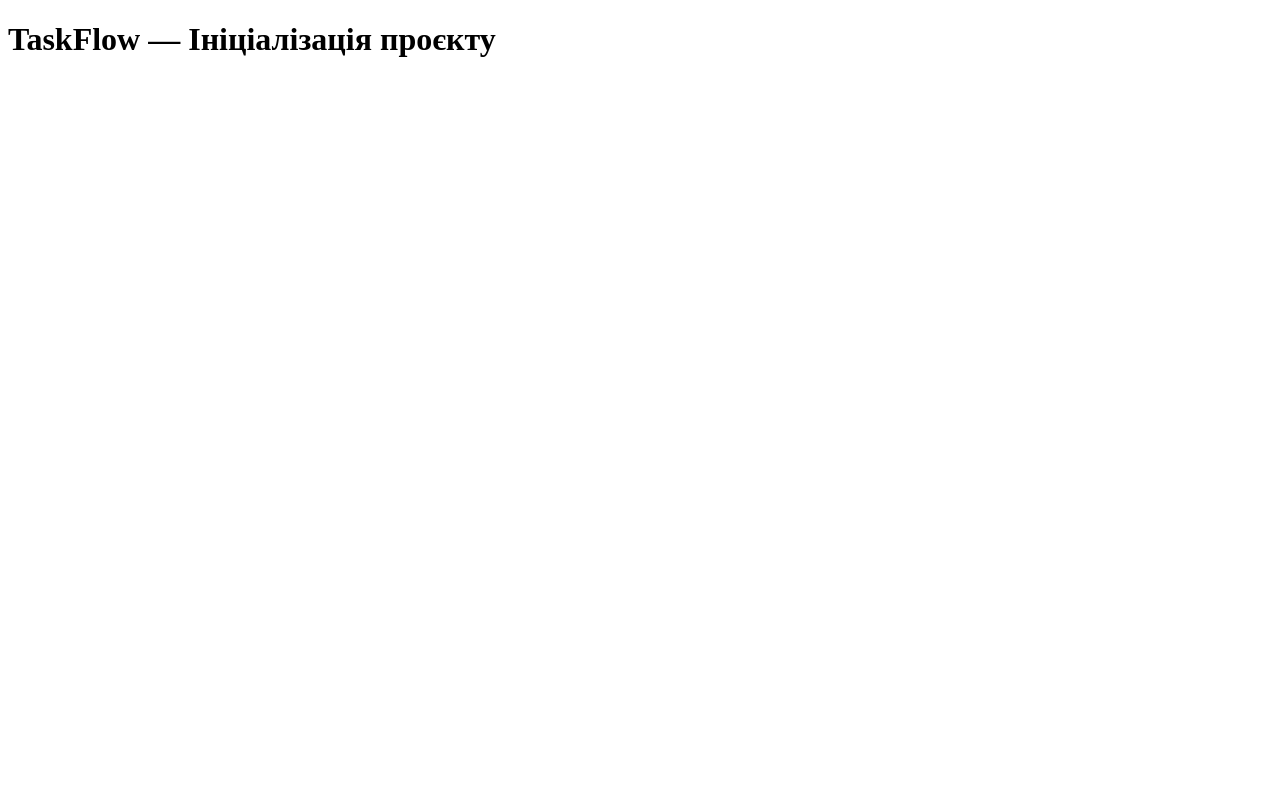
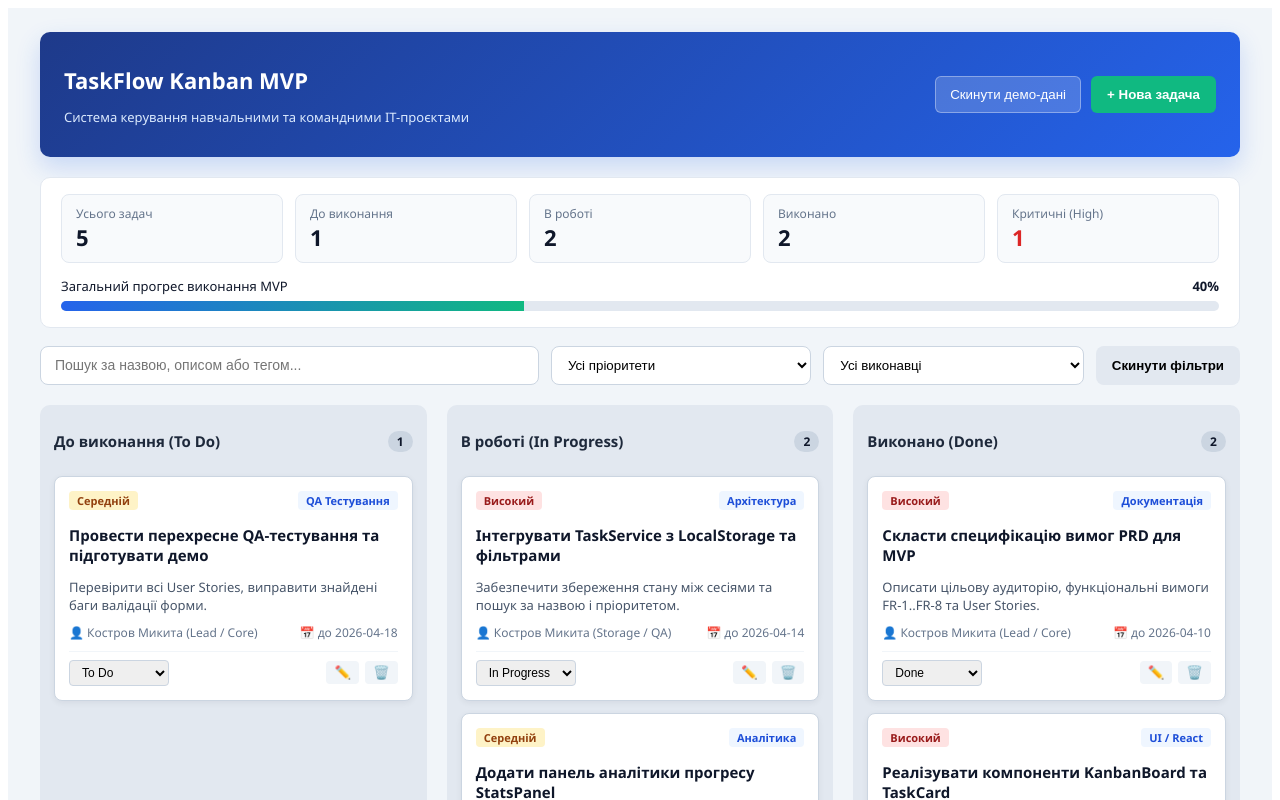
Before and after one commit to mykytakostrov-lgtm/taskflow-kanban-project, a React (Vite) app: page / in a window 1280 px wide. Shown: the top 800 px of the page. Built offline with nearby package versions, Linux system fonts and the light colour scheme.

Commit message:
feat(app): integrate TaskFlow Kanban MVP modules

```diff
--- a/src/App.jsx
+++ b/src/App.jsx
@@ -1,3 +1,130 @@
+import React, { useState, useMemo } from 'react';
+import { TaskService, COLUMNS } from './services/TaskService';
+import StatsPanel from './components/StatsPanel';
+import FilterBar from './components/FilterBar';
+import KanbanBoard from './components/KanbanBoard';
+import TaskModal from './components/TaskModal';
+import styles from './styles/TaskFlow.module.css';
+
 export default function App() {
-  return <main><h1>TaskFlow — Ініціалізація проєкту</h1></main>;
+  const [tasks, setTasks] = useState(() => TaskService.loadTasks());
+  const [filters, setFilters] = useState({
+    searchQuery: '',
+    priority: 'all',
+    assignee: 'all',
+  });
+  const [isModalOpen, setIsModalOpen] = useState(false);
+  const [editingTask, setEditingTask] = useState(null);
+
+  const assignees = (() => {
+    const set = new Set(tasks.map((t) => t.assignee).filter(Boolean));
+    return Array.from(set);
+  })();
+
+  const filteredTasks = useMemo(() => {
+    const query = filters.searchQuery.trim().toLowerCase();
+    return tasks.filter((task) => {
+      const matchesQuery =
+        !query ||
+        task.title.toLowerCase().includes(query) ||
+        task.description.toLowerCase().includes(query) ||
+        task.tag.toLowerCase().includes(query);
+
+      const matchesPriority =
+        filters.priority === 'all' || task.priority === filters.priority;
+
+      const matchesAssignee =
+        filters.assignee === 'all' || task.assignee === filters.assignee;
+
+      return matchesQuery && matchesPriority && matchesAssignee;
+    });
+  }, [tasks, filters]);
+
+  const handleCreateOrUpdate = (formData) => {
+    if (editingTask) {
+      setTasks((prev) => TaskService.updateTask(prev, editingTask.id, formData));
+    } else {
+      setTasks((prev) => TaskService.createTask(prev, formData));
+    }
+    setIsModalOpen(false);
+    setEditingTask(null);
+  };
+
+  const handleStatusChange = (taskId, nextStatus) => {
+    setTasks((prev) => TaskService.updateTask(prev, taskId, { status: nextStatus }));
+  };
+
+  const handleDeleteTask = (taskId) => {
+    setTasks((prev) => TaskService.deleteTask(prev, taskId));
+  };
+
+  const handleOpenCreate = () => {
+    setEditingTask(null);
+    setIsModalOpen(true);
+  };
+
+  const handleOpenEdit = (task) => {
+    setEditingTask(task);
+    setIsModalOpen(true);
+  };
+
+  const handleResetDemo = () => {
+    setTasks(TaskService.resetToDemo());
+  };
+
+  return (
+    <div className={styles.pageLayout}>
+      <header className={styles.topHeader}>
+        <div>
+          <h1 className={styles.brandTitle}>TaskFlow Kanban MVP</h1>
+          <p className={styles.brandSubtitle}>
+            Система керування навчальними та командними ІТ-проєктами
+          </p>
+        </div>
+        <div className={styles.headerActions}>
+          <button
+            type="button"
+            className={styles.secondaryBtn}
+            onClick={handleResetDemo}
+          >
+            Скинути демо-дані
+          </button>
+          <button
+            type="button"
+            className={styles.primaryBtn}
+            onClick={handleOpenCreate}
+          >
+            + Нова задача
+          </button>
+        </div>
+      </header>
+
+      <StatsPanel tasks={tasks} />
+
+      <FilterBar
+        filters={filters}
+        assignees={assignees}
+        onChange={setFilters}
+      />
+
+      <KanbanBoard
+        columns={COLUMNS}
+        tasks={filteredTasks}
+        onStatusChange={handleStatusChange}
+        onEdit={handleOpenEdit}
+        onDelete={handleDeleteTask}
+      />
+
+      {isModalOpen && (
+        <TaskModal
+          initialData={editingTask}
+          onClose={() => {
+            setIsModalOpen(false);
+            setEditingTask(null);
+          }}
+          onSubmit={handleCreateOrUpdate}
+        />
+      )}
+    </div>
+  );
 }
```
